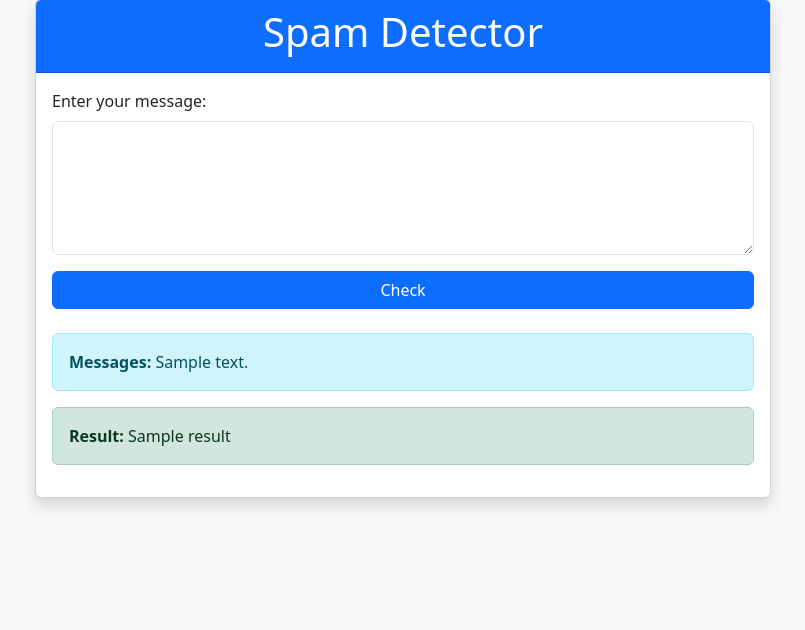
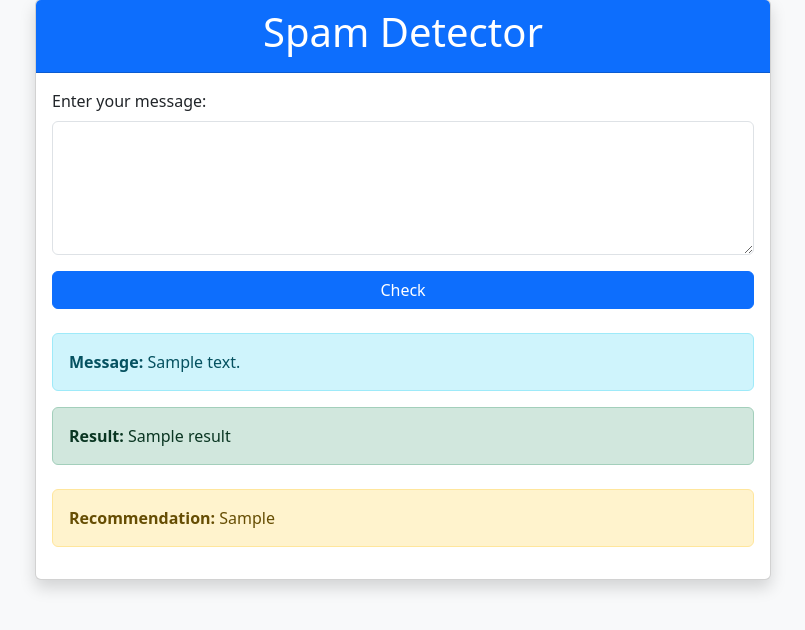
Before and after one commit to devinazhifa/spam-detector, a Flask app: template templates/index.html in a window 1280 px wide. Shown: the part 25-655 px from the top of the page, without its empty margins (237-1042 px from the left). Run offline with Flask 3, Linux system fonts and the light colour scheme; the template is opened without the code that fills it: most values are stand-ins (such as "Sample title", 1, 10 or a date in 2020); parts of the project's set-up code (start-up, migrations or seed data) failed here and were passed over.

```diff
--- a/app.py
+++ b/app.py
@@ -1,16 +1,47 @@
 from flask import Flask, render_template, request
 import joblib
+import openai
+from dotenv import load_dotenv
+import os
+
+# Load environment variables
+load_dotenv()
 
 # Load model and vectorizer
 model = joblib.load('spam_detector.pkl')
 vectorizer = joblib.load('vectorizer.pkl')
 
+# Set OpenAI API key from .env
+openai.api_key = os.getenv("OPENAI_API_KEY")
+
+# Initialize Flask app
 app = Flask(__name__)
+
+def get_llm_advice_openai(message, result):
+    try:
+        # Construct the prompt
+        prompt = f"The message is classified as '{result}'. Provide advice on how to handle this in brief."
+
+        # Call OpenAI API
+        response = openai.ChatCompletion.create(
+            model="gpt-3.5-turbo",  # You can replace with other models like "gpt-4"
+            messages=[
+                {"role": "system", "content": "You are a helpful assistant."},
+                {"role": "user", "content": prompt}
+            ]
+        )
+
+        # Extract response content
+        advice = response['choices'][0]['message']['content']
+        return advice
+    except Exception as e:
+        return f"Error fetching advice: {str(e)}"
 
 @app.route("/", methods=["GET", "POST"])
 def index():
     result = None
     input_message = None
+    llm_advice = None
     if request.method == "POST":
         # Get message from the form
         input_message = request.form["message"]
@@ -20,7 +51,10 @@ def index():
         prediction = model.predict(X)[0]
         result = "Spam" if prediction == 1 else "Not Spam"
 
-    return render_template("index.html", result=result, input_message=input_message)
+        # Get advice from OpenAI LLM
+        llm_advice = get_llm_advice_openai(input_message, result)
+
+    return render_template("index.html", result=result, input_message=input_message, llm_advice=llm_advice)
 
 if __name__ == "__main__":
     app.run(debug=True)
--- a/templates/index.html
+++ b/templates/index.html
@@ -4,7 +4,6 @@
     <meta charset="UTF-8">
     <meta name="viewport" content="width=device-width, initial-scale=1.0">
     <title>Spam Detector</title>
-    <!-- Bootstrap CSS -->
     <link href="https://cdn.jsdelivr.net/npm/bootstrap@5.3.0-alpha1/dist/css/bootstrap.min.css" rel="stylesheet">
 </head>
 <body class="bg-light">
@@ -25,7 +24,7 @@
                         </form>
                         {% if input_message %}
                         <div class="alert alert-info mt-4">
-                            <strong>Messages:</strong> {{ input_message }}
+                            <strong>Message:</strong> {{ input_message }}
                         </div>
                         {% endif %}
                         {% if result %}
@@ -33,12 +32,16 @@
                             <strong>Result:</strong> {{ result }}
                         </div>
                         {% endif %}
+                        {% if llm_advice %}
+                        <div class="alert alert-warning mt-4">
+                            <strong>Recommendation:</strong> {{ llm_advice }}
+                        </div>
+                        {% endif %}
                     </div>
                 </div>
             </div>
         </div>
     </div>
-    <!-- Bootstrap JS -->
     <script src="https://cdn.jsdelivr.net/npm/bootstrap@5.3.0-alpha1/dist/js/bootstrap.bundle.min.js"></script>
 </body>
 </html>
```
Also changed, not shown: 1 other file.
